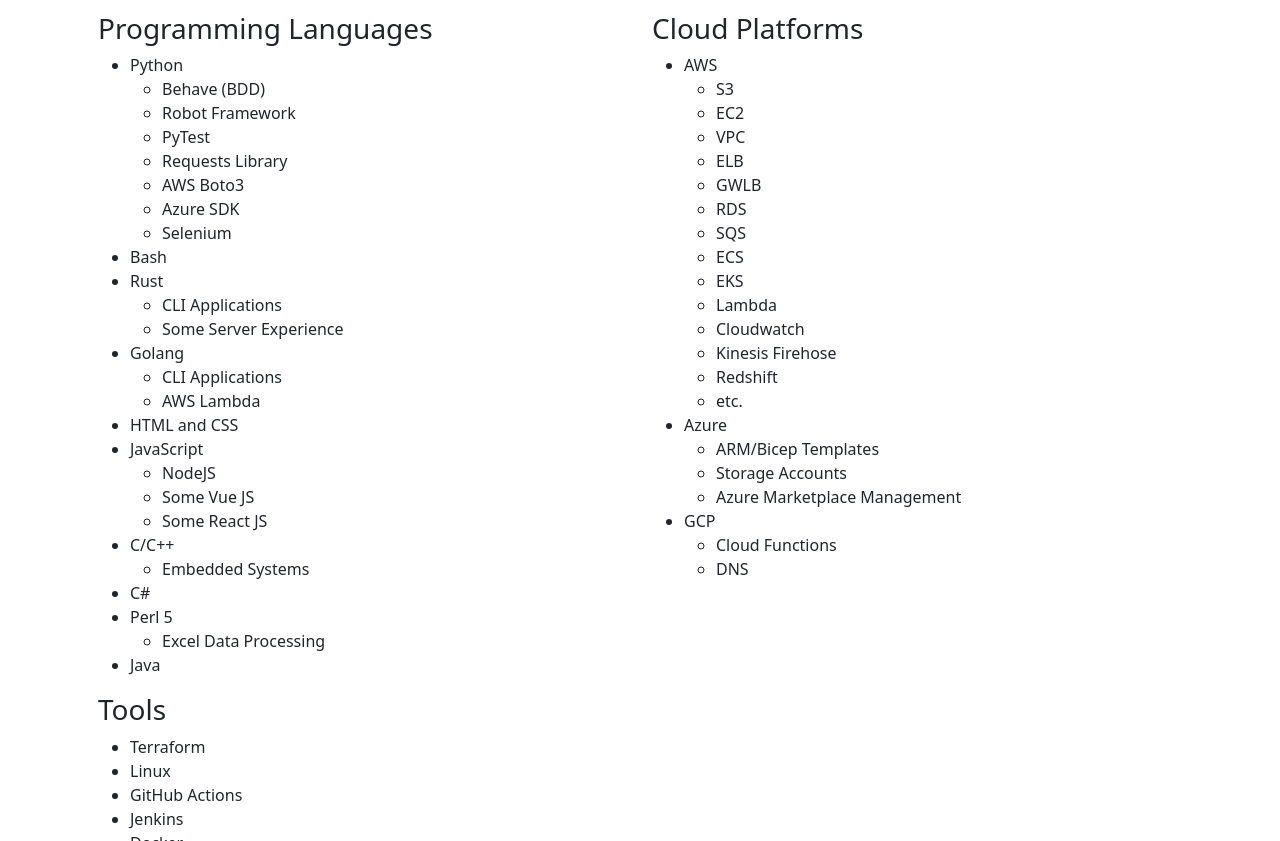
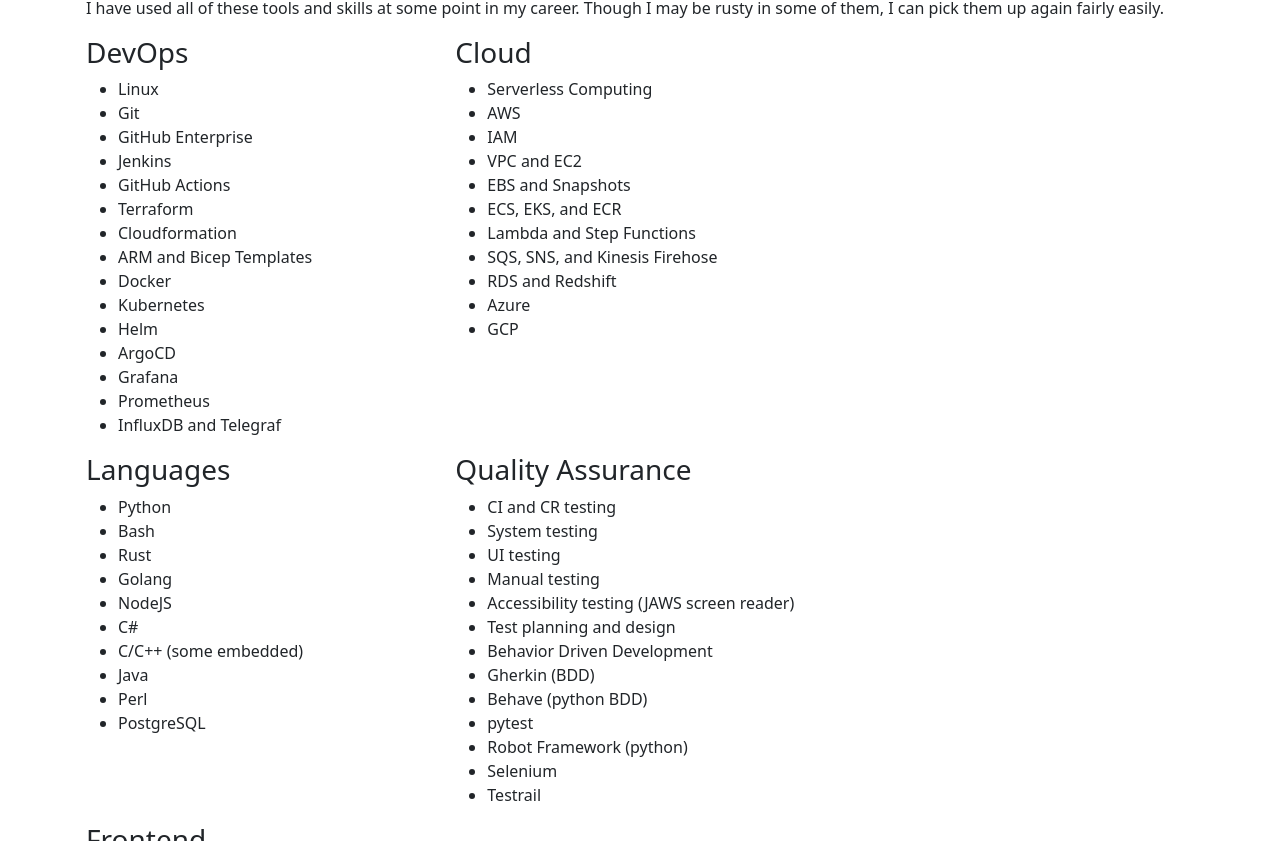
Before and after one commit to alice-ryder/alice-ryder.github.io, a plain HTML site: page index.html in a window 1280 px wide. Shown: the part 625-1466 px from the top of the page. Drawn offline with nearby package versions, Linux system fonts and the light colour scheme.

Commit message:
update content

```diff
--- a/index.html
+++ b/index.html
@@ -30,6 +30,7 @@
         <p>
           As of now I am mainly interested in QA and DevOps/SRE roles at companies of any size,
           and I'm working on gaining frontend knowledge so I can make websites (you're on one now!)
+          and make myself available for frontend and full stack roles.
         </p>
       </section>
 
@@ -64,138 +65,107 @@
 
     </nav>
 
-    <div class="container" id="skills">
-      <section class="row">
-        <h2>Technical Skills</h2>
-        <p>I have used all of these tools at some point in my career.
-          These lists are mostly ordered in descending order of knowledge.
-        </p>
+    <section class="row" id="skills">
+      <h2>Technical knowledge</h2>
+      <p>
+        I have used all of these tools and skills at some point in my career.
+        Though I may be rusty in some of them, I can pick them up again fairly easily.
+      </p>
 
-        <div class="col-md-6">
-          <h3>Programming Languages</h3>
+      <div class="row">
+        <div class="col-md-4">
+          <h3>DevOps</h3>
           <ul>
-            <li>
-              Python
-              <ul>
-                <li>Behave (BDD)</li>
-                <li>Robot Framework</li>
-                <li>PyTest</li>
-                <li>Requests Library</li>
-                <li>AWS Boto3</li>
-                <li>Azure SDK</li>
-                <li>Selenium</li>
-              </ul>
-            </li>
-            <li>Bash</li>
-            <li>
-              Rust
-              <ul>
-                <li>CLI Applications</li>
-                <li>Some Server Experience</li>
-              </ul>
-            </li>
-            <li>
-              Golang
-              <ul>
-                <li>CLI Applications</li>
-                <li>AWS Lambda</li>
-              </ul>
-            </li>
-            <li>HTML and CSS</li>
-            <li>
-              JavaScript
-              <ul>
-                <li>NodeJS</li>
-                <li>Some Vue JS</li>
-                <li>Some React JS</li>
-              </ul>
-            </li>
-            <li>
-              C/C++
-              <ul>
-                <li>Embedded Systems</li>
-              </ul>
-            </li>
-            <li>C#</li>
-            <li>
-              Perl 5
-              <ul>
-                <li>Excel Data Processing</li>
-              </ul>
-            </li>
-            <li>Java</li>
-          </ul>
-        </div>
-
-        <div class="col-md-6">
-          <h3>Cloud Platforms</h3>
-          <ul>
-            <li>
-              AWS
-              <ul>
-                <li>S3</li>
-                <li>EC2</li>
-                <li>VPC</li>
-                <li>ELB</li>
-                <li>GWLB</li>
-                <li>RDS</li>
-                <li>SQS</li>
-                <li>ECS</li>
-                <li>EKS</li>
-                <li>Lambda</li>
-                <li>Cloudwatch</li>
-                <li>Kinesis Firehose</li>
-                <li>Redshift</li>
-                <li>etc.</li>
-              </ul>
-            </li>
-            <li>
-              Azure
-              <ul>
-                <li>ARM/Bicep Templates</li>
-                <li>Storage Accounts</li>
-                <li>Azure Marketplace Management</li>
-              </ul>
-            </li>
-            <li>
-              GCP
-              <ul>
-                <li>Cloud Functions</li>
-                <li>DNS</li>
-              </ul>
-            </li>
-          </ul>
-        </div>
-
-        <div class="col-md-6">
-          <h3>Tools</h3>
-          <ul>
+            <li>Linux</li>
+            <li>Git</li>
+            <li>GitHub Enterprise</li>
+            <li>Jenkins</li>
+            <li>GitHub Actions</li>
             <li>Terraform</li>
-            <li>Linux</li>
-            <li>GitHub Actions</li>
-            <li>Jenkins</li>
+            <li>Cloudformation</li>
+            <li>ARM and Bicep Templates</li>
             <li>Docker</li>
             <li>Kubernetes</li>
             <li>Helm</li>
             <li>ArgoCD</li>
-            <li>Ansible</li>
-            <li>Slack Automation</li>
-            <li>MS Teams Automation</li>
+            <li>Grafana</li>
+            <li>Prometheus</li>
+            <li>InfluxDB and Telegraf</li>
           </ul>
         </div>
-      </section>
-    </div>
+        <div class="col-md-4">
+          <h3>Cloud</h3>
+          <ul>
+            <li>Serverless Computing</li>
+            <li>AWS</li>
+            <li>IAM</li>
+            <li>VPC and EC2</li>
+            <li>EBS and Snapshots</li>
+            <li>ECS, EKS, and ECR</li>
+            <li>Lambda and Step Functions</li>
+            <li>SQS, SNS, and Kinesis Firehose</li>
+            <li>RDS and Redshift</li>
+            <li>Azure</li>
+            <li>GCP</li>
+          </ul>
+        </div>
+      </div>
+
+      <div class="row">
+        <div class="col-md-4">
+          <h3>Languages</h3>
+          <ul>
+            <li>Python</li>
+            <li>Bash</li>
+            <li>Rust</li>
+            <li>Golang</li>
+            <li>NodeJS</li>
+            <li>C#</li>
+            <li>C/C++ (some embedded)</li>
+            <li>Java</li>
+            <li>Perl</li>
+            <li>PostgreSQL</li>
+          </ul>
+        </div>
+        <div class="col-md-4">
+          <h3>Quality Assurance</h3>
+          <ul>
+            <li>CI and CR testing</li>
+            <li>System testing</li>
+            <li>UI testing</li>
+            <li>Manual testing</li>
+            <li>Accessibility testing (JAWS screen reader)</li>
+            <li>Test planning and design</li>
+            <li>Behavior Driven Development</li>
+            <li>Gherkin (BDD)</li>
+            <li>Behave (python BDD)</li>
+            <li>pytest</li>
+            <li>Robot Framework (python)</li>
+            <li>Selenium</li>
+            <li>Testrail</li>
+          </ul>
+        </div>
+      </div>
+
+      <div class="row">
+        <div class="col-md-4">
+          <h3>Frontend</h3>
+          <ul>
+            <li>HTML</li>
+            <li>CSS</li>
+            <li>BootStrap</li>
+            <li>JavaScript</li>
+            <li>Vue</li>
+          </ul>
+        </div>
+      </div>
+    </section>
 
     <div class="container" id="experience">
       <h2>Work Experience</h2>
       <section class="col col-md-9">
         <h3>(Senior) DevOps Engineer - Trend Micro</h3>
         <h4>January 2022 - January 2025</h4>
-        <p>
-          While my title in this role was technically Senior DevOps Engineer,
-          I don't feel like it accurately describes the role. Regardless,
-          here are some of my accomplishments:
-        </p>
         <ul>
           <li>
             Designed and implemented an operations monitoring system for an AWS SaaS product using Terraform, Redshift,
@@ -221,12 +191,6 @@
       <section class="col col-md-9">
         <h3>QA Engineer - Trend Micro</h3>
         <h4>June 2021 - December 2021</h4>
-        <p>
-          This was my first job out of college. I moved up very quickly to a devops role
-          because of my hard work on learning AWS and our in-house processes, and because of
-          my frequent communication across departments. This role focused on Python test
-          automation for Trend Micro's TippingPoint and Cloud One systems.
-        </p>
         <ul>
           <li>
             Wrote automated Behavior Driven Development (BDD) tests using Python to test microservices in a cloud
@@ -240,13 +204,6 @@
       <section class="col col-md-9">
         <h3>QA Student Contractor - NetApp</h3>
         <h4>June 2018 - December 2020</h4>
-        <p>
-          As my primary internship/contract during university, I worked through a lot of growing
-          pains here as a new developer. There was also quite a lot of server room and
-          rack-and-stack work I had to do here (server and network setup). I worked primarily in
-          a small team for NetApp's E-Series SAN devices focused on solutions engineering.
-          Specifically "Cloud Connector" and a prototype container running on the SAN controller.
-        </p>
         <ul>
           <li>
             Built a containerized disk monitoring system using InfluxDB, Telegraf and Grafana to detect and prevent
@@ -263,13 +220,6 @@
       <section class="col col-md-9">
         <h3>Student Sustaining Engineer - Integra Technologies</h3>
         <h4>2017 - June 2018</h4>
-        <p>
-          This role was not particularly CS focused, but it did give me the opportunity to
-          get used to working in an office environment. Essentially it was mostly about
-          data entry into Excel spreadsheets and troubleshooting electronic failures with
-          experienced test engineers, but I also had the opportunity to develop data processing
-          scripts using Perl.
-        </p>
         <ul>
           <li>
             Developed data processing scripts using Perl 5 to convert domain-specific log formats to Excel spreadsheets.
@@ -280,9 +230,9 @@
 
     <div class="row" id="projects">
 
-      <h2>Projects</h2>
+      <h2>University Work and Volunteering</h2>
 
-      <p>Here are just a few of the projects I've worked on over the years.</p>
+      <p>Here are just a few of the projects I've worked on while earning my degree.</p>
 
       <section class="col-lg-6">
         <h3>Senior Project - Wireless Stopwatch</h3>
```
